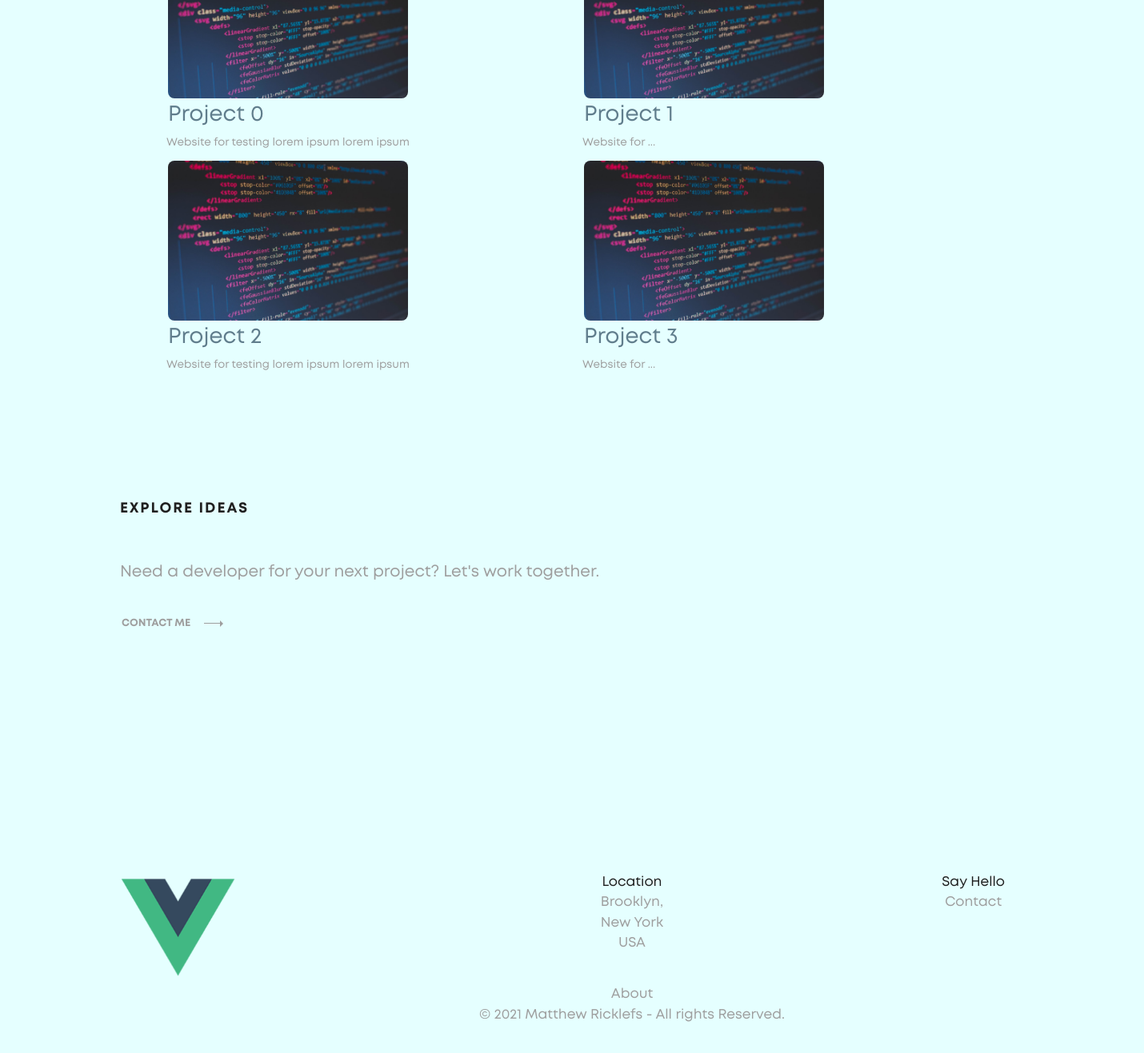
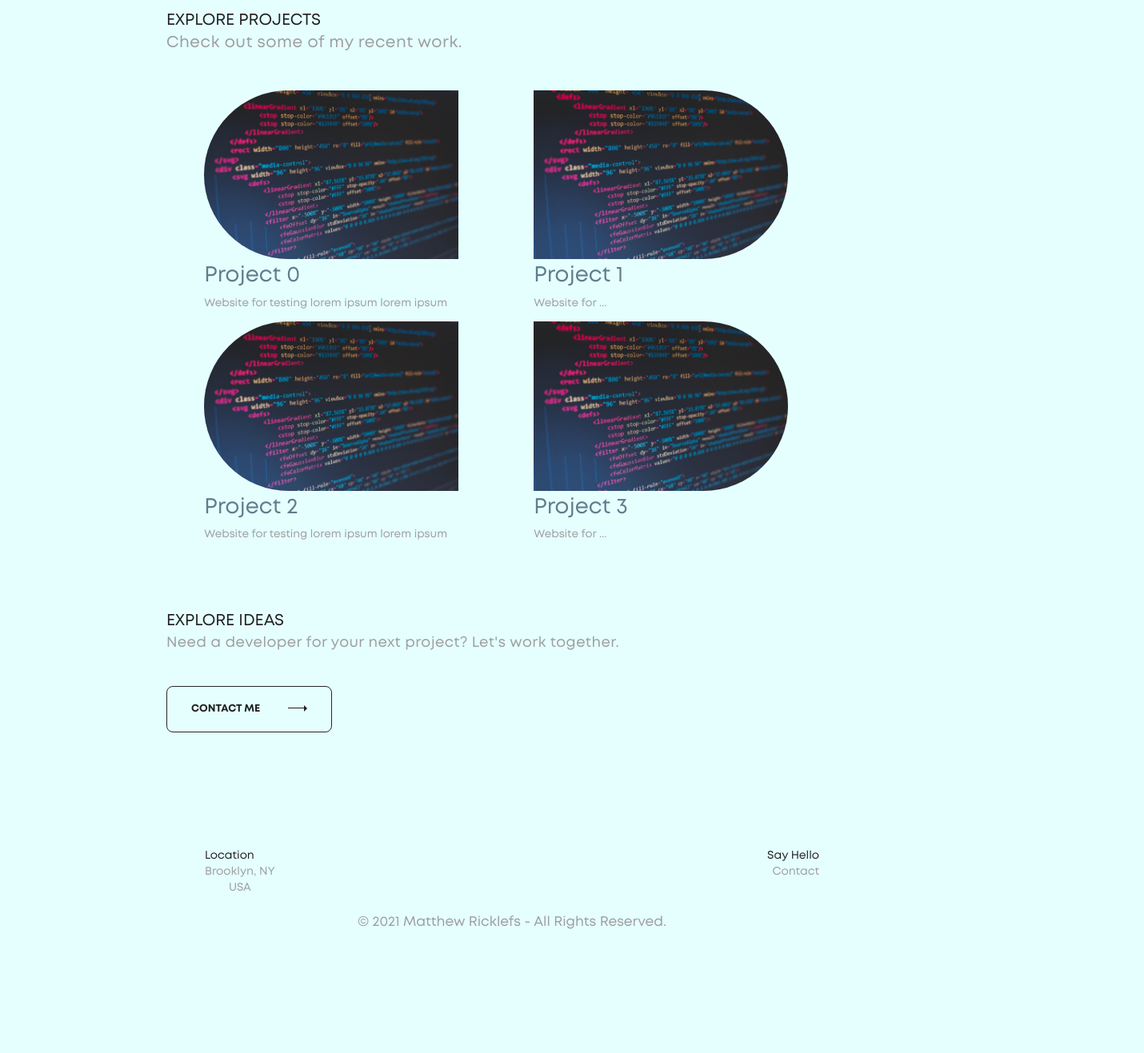
Before and after one commit to matthewricklefs/dev-port, a Vue app: page / in a window 1280 px wide. Shown: the part 1167-2484 px from the top of the page at 80% size, 1430 px wide, since content can reach past the window. Built offline with nearby package versions, Linux system fonts and the light colour scheme; what vue-fullpage.js would draw is missing.

Commit message:
tests tailwindcss breakpoint responsiveness succesful on Home view, prepares for About view

```diff
--- a/src/assets/styles.scss
+++ b/src/assets/styles.scss
@@ -61,8 +61,8 @@
 body {
 	background-color: var(--primary-1);
 	color: var(--primary-text);
-	padding-left: 150px;
-	padding-right: 50px;
+	// padding-left: 150px;
+	// padding-right: 50px;
 	font-size: 17px;
 	font-family: "Mont", sans-serif !important;
 	transition: all 0.4s ease-in-out;
@@ -154,7 +154,7 @@ button[id="submit"] strong:hover {
 button[id="submit"] b {
 	width: 20px;
 	height: 1px;
-	background: #fff;
+	background: var(--primary-header);
 	display: inline-block;
 	margin-left: 20px;
 	margin-top: 8px;
@@ -168,7 +168,7 @@ button[id="submit"] i {
 	margin-right: auto;
 	border-style: solid;
 	border-width: 4px 0 4px 4px;
-	border-color: transparent transparent transparent #fff;
+	border-color: transparent transparent transparent var(--primary-header);
 	opacity: 1;
 	margin-top: 5px;
 }
@@ -315,6 +315,16 @@ button[id="submit"]:hover i {
 		background: var(--primary-text);
 		display: inline-block;
 		margin: 0;
+	}
+
+	button {
+		background: var(--primary-1);
+	}
+
+	p,
+	b,
+	i {
+		color: var(--primary-header) !important;
 	}
 
 	i {
@@ -559,30 +569,18 @@ button[id="submit"]:hover i {
 
 	.project-content h3 {
 		font-size: 27px;
-
 		&:hover {
 			text-decoration: none;
 			color: var(--primary-text);
 		}
 		a {
 			flex-basis: 50%;
-
 			color: var(--secondary-text);
 		}
 		small {
 			flex-basis: 50%;
-
 			font-size: 15px;
 		}
-	}
-
-	img {
-		flex-basis: 50%;
-
-		height: 100%;
-		max-height: 25vh;
-		max-width: 50vw;
-		border-radius: 8px;
 	}
 }
 
@@ -879,45 +877,36 @@ button[id="submit"]:hover i {
 	flex-wrap: wrap;
 	padding-top: 150px;
 }
-
 .contact h5 {
 	font-weight: 600;
 	margin-bottom: 20px;
 	display: block;
 }
-
 .contact address {
 	display: block;
 	margin-bottom: 50px;
 }
-
 .contact address p {
 	margin: 0;
 }
-
 .contact address a {
 	text-decoration: underline;
 }
-
 .contact .contact-form {
 	display: block;
 	margin-top: 50px;
 }
-
 .contact .contact-form h5 {
 	margin-bottom: 40px;
 }
-
 .contact .contact-form #contact {
 	display: block;
 }
-
 .contact .contact-form #contact .form-group {
 	display: block;
 	position: relative;
 	margin-bottom: 35px;
 }
-
 .contact .contact-form #contact .form-group span {
 	width: 100%;
 	line-height: 54px;
@@ -932,40 +921,34 @@ button[id="submit"]:hover i {
 	-o-transition: all 0.25s ease-in-out;
 	transition: all 0.25s ease-in-out;
 }
-
 .contact .contact-form #contact .form-group span.label-up {
 	font-size: 13px;
 	line-height: 16px;
 	top: -20px;
 	font-weight: 600;
 }
-
 .contact .contact-form #contact .form-group input[type="text"] {
 	background: none;
 	position: relative;
 	z-index: 2;
 }
-
 .contact .contact-form #contact .form-group input:focus + span {
 	font-size: 13px;
 	line-height: 16px;
 	top: -20px;
 	font-weight: 600;
 }
-
 .contact .contact-form #contact .form-group textarea {
 	background: none;
 	position: relative;
 	z-index: 2;
 }
-
 .contact .contact-form #contact .form-group textarea:focus + span {
 	font-size: 13px;
 	line-height: 16px;
 	top: -20px;
 	font-weight: 600;
 }
-
 .contact .contact-form #contact .form-group label.error {
 	color: red;
 	margin-top: 5px;
@@ -973,37 +956,30 @@ button[id="submit"]:hover i {
 	font-weight: 600;
 	font-size: 13px;
 }
-
 .contact .contact-form #success,
 .contact .contact-form #error {
 	display: none;
 	float: left;
 }
-
 .contact .contact-form #error {
 	background: red;
 	color: #fff;
 }
-
 .contact .contact-form #success {
 	background: #009688;
 	color: #fff;
 }
-
 .contact .contact-form .alert {
 	border: none;
 	border-radius: 0;
 	padding: 20px 30px;
 }
-
 label {
 	width: 100%;
 }
-
 .btn-email {
 	cursor: pointer;
 }
-
 address span {
 	text-decoration: underline;
 }
@@ -1013,16 +989,16 @@ address span {
 /* ------------- */
 a {
 	display: block;
-	position: relative;
-	padding: 0 2px;
+	// position: relative;
+	// padding: 0 2px;
 
 	&:hover {
-		text-decoration: none;
+		// text-decoration: none;
 	}
 	&:hover:before {
-		width: 100%;
+		// width: 100%;
 
-		transition: width 0.25s ease;
+		// transition: width 0.25s ease;
 	}
 	&:hover:after {
 		width: 100%;
@@ -1051,7 +1027,6 @@ a {
 		transition: width 0.25s ease;
 	}
 }
-
 h5 {
 	display: flex;
 	justify-content: center;
@@ -1060,59 +1035,13 @@ h5 {
 	font-size: 15px;
 	font-weight: 600;
 	margin-bottom: 20px;
+	text-align-last: center;
 }
 address {
 	text-align: center;
 	line-height: inherit;
 	font-style: normal;
 	margin-bottom: 20px;
-}
-
-.footer {
-	width: 100vw;
-	padding: 150px 0;
-
-	.container {
-		display: flex;
-		flex-direction: column;
-		.row-top {
-			width: 100%;
-			display: flex;
-			flex-direction: row;
-			.footer-item {
-				width: 33.3333%;
-				height: 33.3333%;
-
-				figure {
-					text-align: center;
-					img {
-						height: 33.3333%;
-						width: 33.3333%;
-					}
-				}
-			}
-		}
-
-		.row-bottom {
-			width: 100%;
-			display: flex;
-			flex-direction: row;
-			flex-basis: stetch;
-			flex-wrap: wrap;
-
-			div {
-				width: 100%;
-				align-items: center;
-				justify-content: center;
-
-				ul {
-					list-style: none;
-					display: flex;
-					justify-content: space-around;
-				}
-			}
-		}
-	}
 }
 
 /* ------------- */
@@ -1131,3 +1060,28 @@ address {
 /* -------------- */
 /* Media Queries
 /* -------------- */
+
+.slider {
+	cursor: pointer;
+
+	&:before {
+		position: absolute;
+		right: 4px;
+		bottom: 4px;
+		height: 26px;
+		width: 26px;
+		transition: 0.4s;
+		content: "";
+		background-color: var(--primary-text);
+	}
+}
+
+input:checked + .slider:before {
+	transform: translateX(26px);
+}
+.slider.round {
+	border-radius: 34px;
+}
+.slider.round:before {
+	border-radius: 50%;
+}
--- a/src/views/Home.vue
+++ b/src/views/Home.vue
@@ -1,7 +1,12 @@
 <template>
-  <div class="theme-switch-wrapper" data-theme="light">
+  <div
+    class="theme-switch-wrapper xl:p-40 lg:pl-36 md:pl-32 sm:pl-24 pl-14"
+    data-theme="light"
+  >
     <!-- Sidebar -->
-    <aside class="w-36 h-screen fixed left-0 top-0 flex items-center">
+    <aside
+      class="h-screen fixed left-0 top-0 flex items-center xl:w-36 lg:w-32 md:w-24 sm:w-16 w-12"
+    >
       <a
         href=""
         class="w-full block h-10 text-center mt-8 transition-all ease-in-out opacity-0 transform translate-y-7"
@@ -52,9 +57,9 @@
           </ul>
 
           <!-- Theme Switch -->
-          <label class="theme-switch" for="checkbox">
-            <input type="checkbox" id="checkbox" />
-            <div @click="toggleSwitch" class="slider round"></div>
+          <label class="pl-5 theme-switch h-9 relative w-17" for="checkbox">
+            <input class="invisible" type="checkbox" id="checkbox" />
+            <div @click="toggleSwitch" class="slider round" />
           </label>
         </div>
       </nav>
@@ -62,7 +67,9 @@
 
     <!-- Page Title -->
     <div class="w-full mt-12">
-      <h1 class="text-6xl font-bold leading-none m-0 pb-1">
+      <h1
+        class="text-3xl sm:text-4xl md:text-5xl lg:text-6xl xl:text-7xl font-bold leading-none m-0 pb-1"
+      >
         Hello, I'm Matthew.
         <br />
         Full Stack Developer
@@ -128,13 +135,15 @@
     </section>
 
     <!-- Projects -->
-    <section class="h-full w-full">
+    <section class="p-12 h-full w-full pb-7">
       <!-- See All Projects.. -->
       <div class="flex flex-col items-start justify-end">
-        <h2 class="flex text-xl font-semibold tracking-normal uppercase">
+        <h2
+          class="flex font-medium tracking-normal uppercase text-lg sm:text-xl"
+        >
           Explore Projects
         </h2>
-        <p class="text-lg tracking-wide mb-10 font-light">
+        <p class="tracking-wide mb-10 font-light text-sm sm:text-xl">
           Check out some of my recent work.
         </p>
       </div>
@@ -146,12 +155,12 @@
             <!-- TODO: Insert Projects here -->
             <figure class="project-image reveal-effect masker wow">
               <a href="">
-                <img :src="images.imageTwo" alt="" />
+                <img class="rounded-l-full" :src="images.imageTwo" alt="" />
               </a>
             </figure>
 
             <div class="project-content">
-              <h3>
+              <h3 class="">
                 <a href="">Project 0</a>
               </h3>
               <small>Website for testing lorem ipsum lorem ipsum</small>
@@ -164,7 +173,7 @@
             <!-- TODO: Insert Projects here -->
             <figure class="project-image reveal-effect masker wow">
               <a href="">
-                <img :src="images.imageTwo" alt="" />
+                <img class="rounded-r-full" :src="images.imageTwo" alt="" />
               </a>
             </figure>
 
@@ -182,7 +191,7 @@
             <!-- TODO: Insert Projects here -->
             <figure class="project-image reveal-effect masker wow">
               <a href="">
-                <img :src="images.imageTwo" alt="" />
+                <img class="rounded-l-full" :src="images.imageTwo" alt="" />
               </a>
             </figure>
 
@@ -200,7 +209,7 @@
             <!-- TODO: Insert Projects here -->
             <figure class="project-image reveal-effect masker wow">
               <a href="">
-                <img :src="images.imageTwo" alt="" />
+                <img class="rounded-r-full" :src="images.imageTwo" alt="" />
               </a>
             </figure>
 
@@ -225,98 +234,64 @@
     </section>
 
     <!-- Explore Ideas -->
-    <section class="work-with-us">
+    <section class="p-12">
       <div class="container wow fadeInUp">
         <h2
-          style="
-            font-size: 18px;
-            font-weight: 600;
-            letter-spacing: 2px;
-            text-transform: uppercase;
-          "
+          class="flex font-medium tracking-normal uppercase text-lg sm:text-xl"
         >
           EXPLORE IDEAS
         </h2>
-
-        <p
-          style="
-            font-size: 20px;
-            line-height: 1.5;
-            margin-bottom: 40px;
-            font-weight: 300;
-          "
-        >
+        <p class="tracking-wide mb-10 font-light text-sm sm:text-lg">
           Need a developer for your next project? Let's work together.
         </p>
 
-        <div class="custom-link">
-          <router-link to="/contact">Contact Me</router-link>
+        <div class="custom-link form-group">
+          <button class="rounded-lg" id="submit" type="submit" name="submit">
+            <strong class="rounded-lg">
+              <router-link to="/contact"><p>Contact Me</p></router-link>
 
-          <span></span>
-
-          <i></i>
+              <b></b>
+              <i></i>
+            </strong>
+          </button>
         </div>
       </div>
     </section>
 
     <!-- Footer -->
-    <footer class="footer">
-      <div class="container">
-        <div class="row-top">
+    <footer class="w-full md:p-24 sm:p-6 p-1">
+      <div class="flex flex-col justify-around items-center">
+        <div class="w-full flex flex-row sm:flex-row sm:justify-between">
           <div
-            class="footer-item wow fadeInUp"
+            class="w-full wow fadeInUp flex flex-col place-items-start"
             style="visibility: visible; animation-name: fadeInUp"
           >
-            <figure class="logo sticky">
-              <router-link to="/">
-                <img :src="images.imageThree" alt="Matthew Ricklefs Logo"
-              /></router-link>
-            </figure>
-          </div>
+            <h5 class="sm:text-md text-sm">Location</h5>
 
-          <div
-            class="footer-item wow fadeInUp"
-            style="visibility: visible; animation-name: fadeInUp"
-          >
-            <h5>Location</h5>
-
-            <address>
-              Brooklyn,<br />
-              New York<br />
+            <address class="sm:text-sm text-xs">
+              Brooklyn, NY<br />
               USA
             </address>
           </div>
 
           <div
-            class="footer-item wow fadeInUp"
+            class="w-full flex flex-col place-items-end"
             style="visibility: visible; animation-name: fadeInUp"
           >
-            <h5>Say Hello</h5>
+            <h5 class="wow fadeInUp sm:text-md text-sm">Say Hello</h5>
 
-            <address>
-              <a>
-                <router-link to="/contact">Contact</router-link>
-              </a>
-            </address>
+            <a class="sm:text-sm text-xs">
+              <router-link to="/contact">Contact</router-link>
+            </a>
           </div>
         </div>
 
         <div
-          class="row-bottom"
+          class="w-full flex flex-row basis-1/3 flex-wrap sm:flex-col"
           style="visibility: visible; animation-name: fadeInUp"
         >
-          <div class="wow fadeInUp">
-            <ul>
-              <li>
-                <a>
-                  <router-link to="/about">About</router-link>
-                </a>
-              </li>
-            </ul>
-          </div>
-
           <div>
-            <address>© 2021 Matthew Ricklefs - All rights Reserved.</address>
+            <address>© 2021 Matthew Ricklefs - All Rights Reserved.</address>
           </div>
         </div>
       </div>
@@ -338,7 +313,6 @@ export default {
       },
     };
   },
-
   methods: {
     toggleSwitch() {
       const toggleSwitch = document.querySelector(
@@ -356,60 +330,3 @@ export default {
   },
 };
 </script>
-
-<style lang="scss">
-.theme-switch-wrapper {
-  em {
-    margin-left: 10px;
-    font-size: 1rem;
-  }
-}
-.theme-switch {
-  height: 34px;
-  position: relative;
-  width: 60px;
-}
-
-.theme-switch input {
-  display: none;
-}
-
-.slider {
-  background-color: #607d8c;
-  bottom: 0;
-  cursor: pointer;
-  left: 0;
-  position: absolute;
-  right: 0;
-  top: 0;
-  transition: 0.4s;
-}
-
-.slider:before {
-  background-color: #fff;
-  bottom: 4px;
-  content: "";
-  height: 26px;
-  left: 4px;
-  position: absolute;
-  transition: 0.4s;
-  width: 26px;
-}
-
-input:checked + .slider {
-  background-color: #b3bc6d;
-}
-
-input:checked + .slider:before {
-  transform: translateX(26px);
-}
-
-.slider.round {
-  border-radius: 34px;
-  background-color: grey;
-}
-
-.slider.round:before {
-  border-radius: 50%;
-}
-</style>
```
